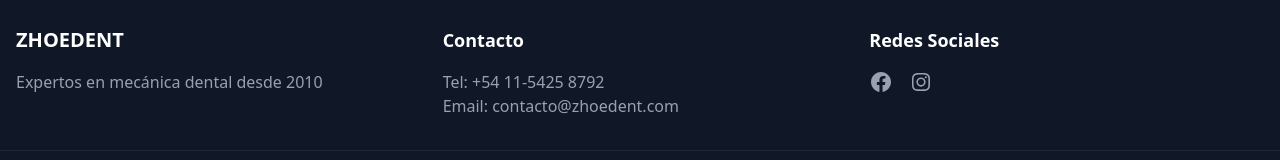
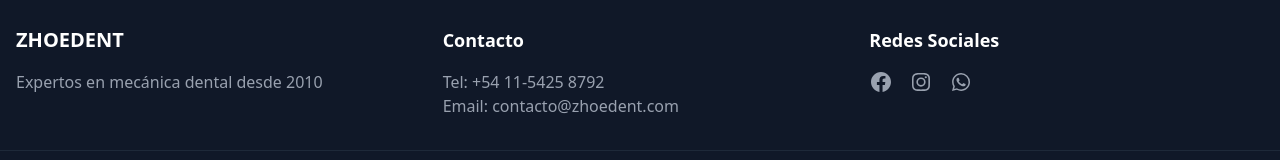
Before and after one commit to L-insfran/zhe-dent, a React (Vite) app: page / in a window 1280 px wide. Shown: the part 1098-1258 px from the top of the page. Built offline with nearby package versions, Linux system fonts and the light colour scheme.

Commit message:
agrego whats en footer

```diff
--- a/src/components/Footer.jsx
+++ b/src/components/Footer.jsx
@@ -1,4 +1,4 @@
-import { BiLogoFacebookCircle, BiLogoInstagram } from "react-icons/bi"
+import { BiLogoFacebookCircle, BiLogoInstagram, BiLogoWhatsapp } from "react-icons/bi"
 
 const Footer = () => {
   return (
@@ -33,6 +33,14 @@ const Footer = () => {
                 <span className="sr-only">Instagram</span>
                 <BiLogoInstagram className="h-6 w-6" />
               </a>
+              <a href="https://wa.me/541154258792"
+                target="_blank"
+                rel="noopener noreferrer"
+                className="text-gray-400 hover:text-white"
+                aria-label="Whatsapp">
+                <span className="sr-only">Whatsapp</span>
+                <BiLogoWhatsapp className="h-6 w-6" />
+              </a>
             </div>
           </div>
         </div>
```
